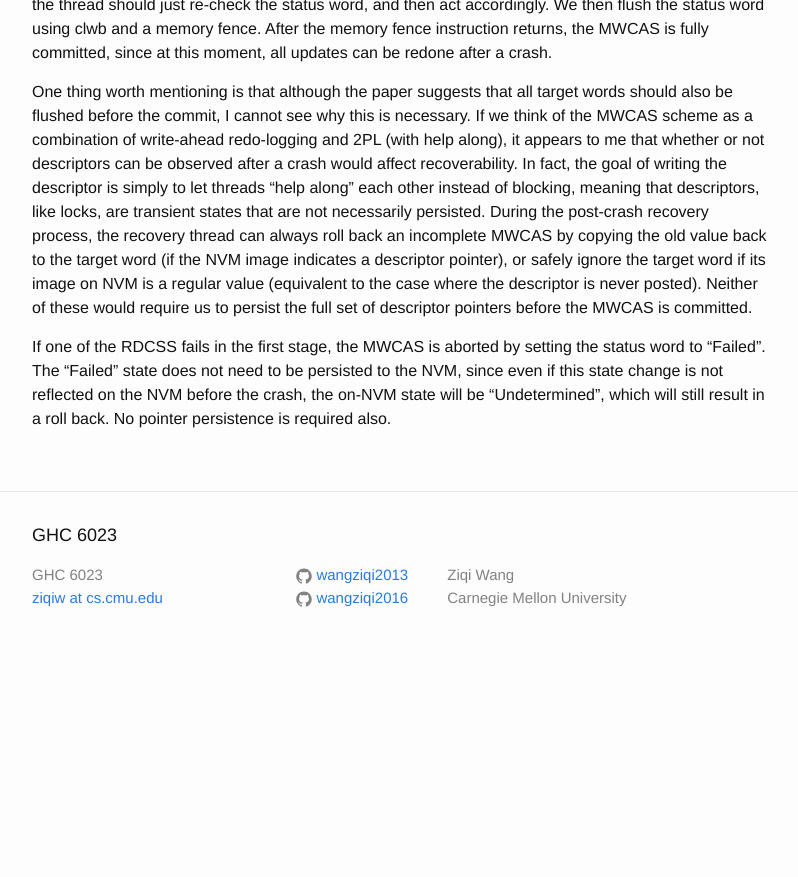
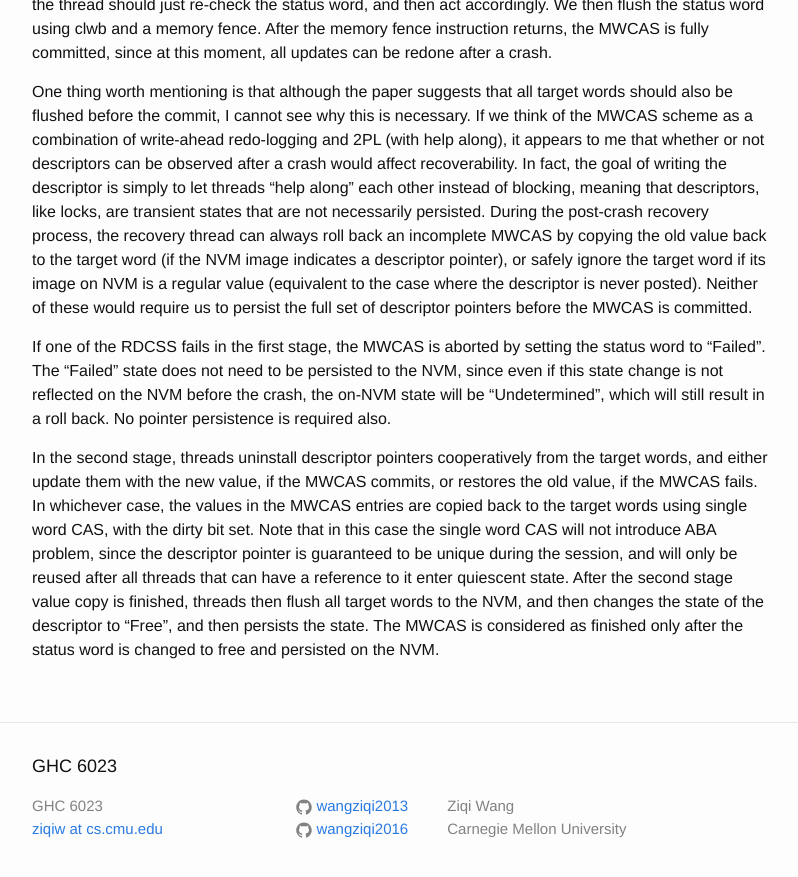
Before and after one commit to wangziqi2013/wangziqi2013.github.io, a Jekyll site: the page built from _posts/2019-11-09-easy-lock-free-indexing-in-nvm.markdown, in a window 1280 px wide and 900 px high, scrolled down 2263 px. Shown: the top 877 px of the window, without its empty margins (238-1036 px from the left). Built offline with Jekyll 4.4.1, drawn with Linux system fonts in a browser that asks for light colours; before the commit the page ends 2932 px from its top, so only the background shows below that.

Commit message:
Adding second stage

```diff
--- a/_posts/2019-11-09-easy-lock-free-indexing-in-nvm.markdown
+++ b/_posts/2019-11-09-easy-lock-free-indexing-in-nvm.markdown
@@ -94,3 +94,12 @@ If one of the RDCSS fails in the first stage, the MWCAS is aborted by setting th
 state does not need to be persisted to the NVM, since even if this state change is not reflected on the NVM
 before the crash, the on-NVM state will be "Undetermined", which will still result in a roll back. No pointer persistence
 is required also.
+
+In the second stage, threads uninstall descriptor pointers cooperatively from the target words, and either update them
+with the new value, if the MWCAS commits, or restores the old value, if the MWCAS fails. In whichever case, the values
+in the MWCAS entries are copied back to the target words using single word CAS, with the dirty bit set. Note that
+in this case the single word CAS will not introduce ABA problem, since the descriptor pointer is guaranteed to be unique
+during the session, and will only be reused after all threads that can have a reference to it enter quiescent state.
+After the second stage value copy is finished, threads then flush all target words to the NVM, and then changes the
+state of the descriptor to "Free", and then persists the state. The MWCAS is considered as finished only after the
+status word is changed to free and persisted on the NVM.
```
